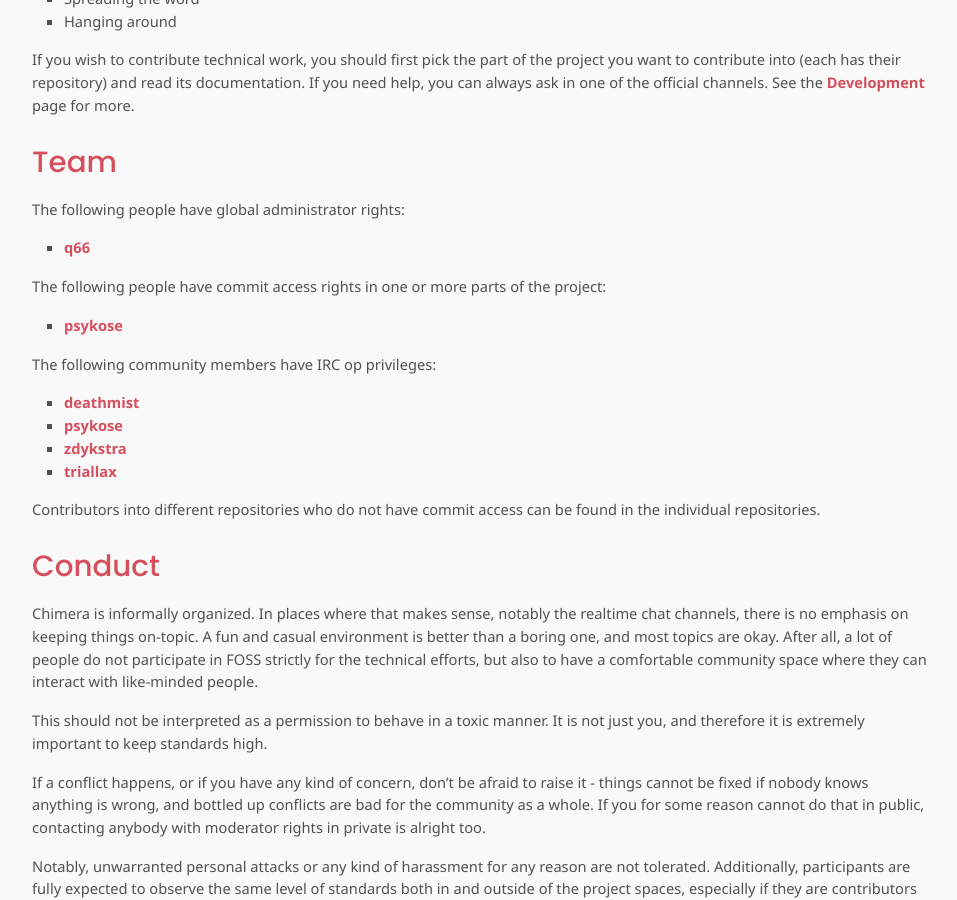
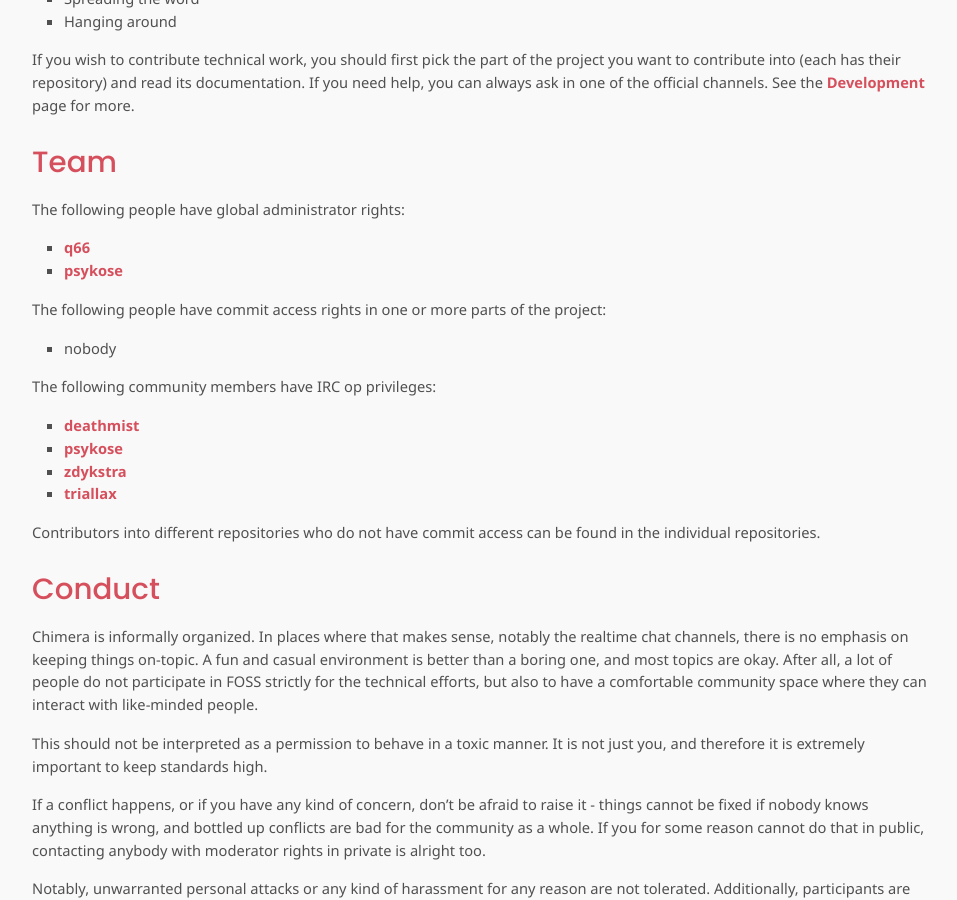
Before and after one commit to chimera-linux/chimera-linux.github.io, a Jekyll site: the page built from community/index.md, in a window 1280 px wide and 900 px high, scrolled down 1120 px. Shown: the whole window, without its empty margins (160-1117 px from the left). Built offline with Jekyll 4.4.1, drawn with Linux system fonts in a browser that asks for light colours.

```diff
--- a/community/index.md
+++ b/community/index.md
@@ -65,11 +65,13 @@
 The following people have global administrator rights:
 
 * [q66](https://github.com/q66)
+* [psykose](https://github.com/nekopsykose)
+
 
 The following people have commit access rights in one or more parts of the
 project:
 
-* [psykose](https://github.com/nekopsykose)
+* nobody
 
 The following community members have IRC op privileges:
 
```
